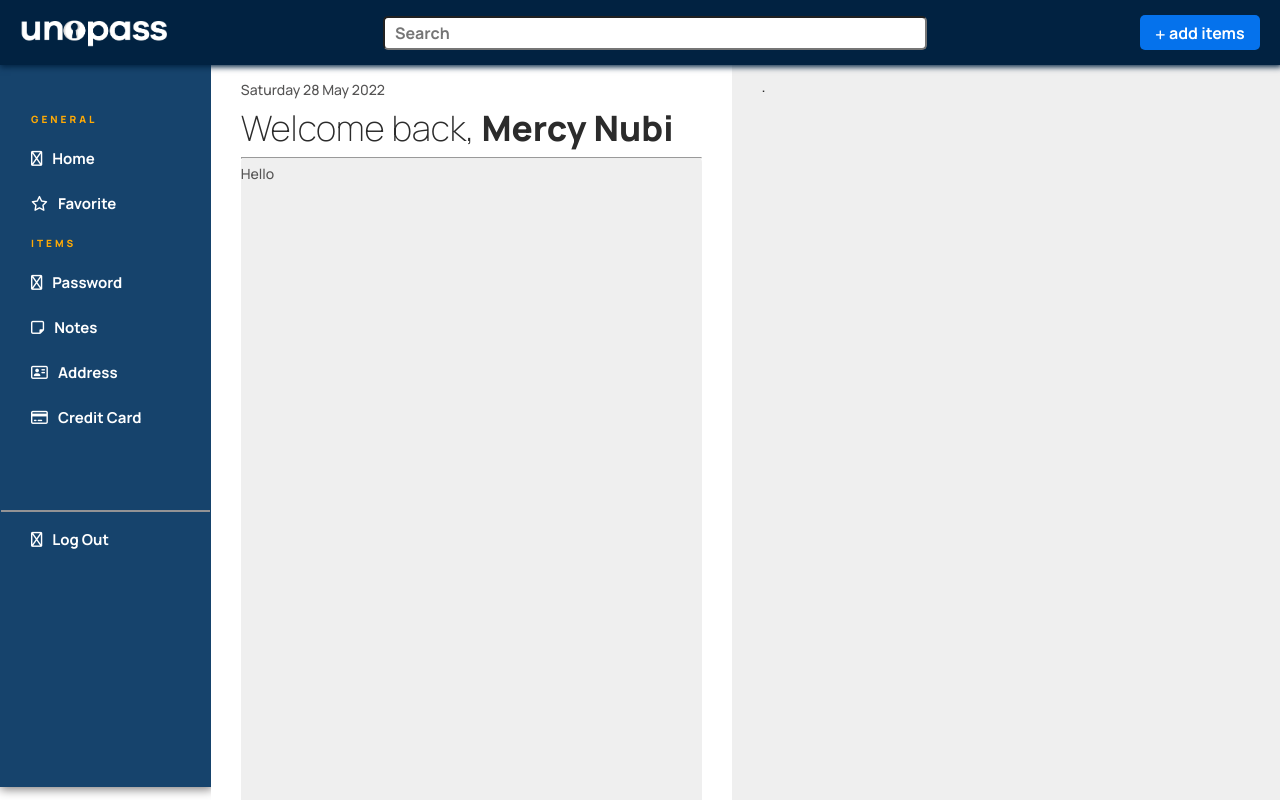
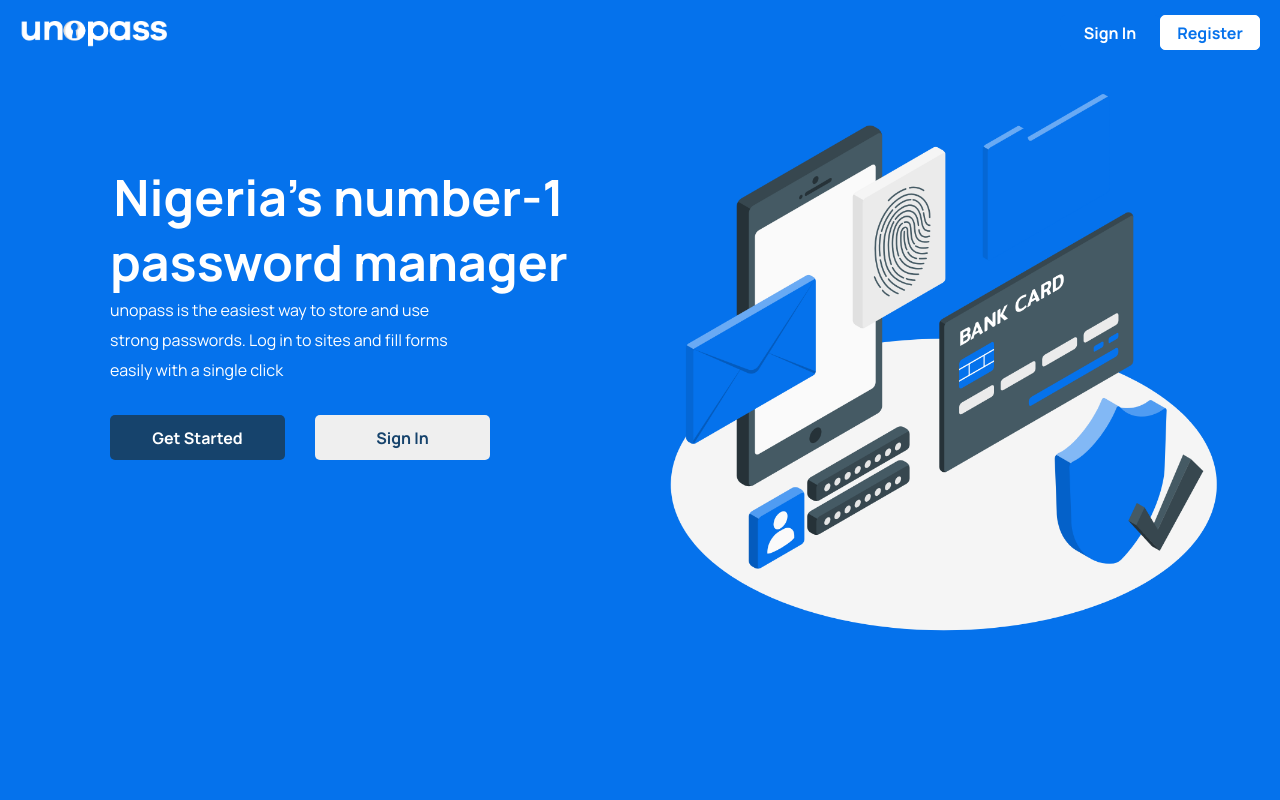
Before and after one commit to donice/unopass, a React (Create React App) app: page / in a window 1280 px wide. Shown: the top 800 px of the page. Built offline with nearby package versions, Linux system fonts and the light colour scheme.

Commit message:
implemented the router

```diff
--- a/src/App.js
+++ b/src/App.js
@@ -4,11 +4,29 @@ import Registration from './components/Registration/Registration'
 import SignIn from './components/Sign-in/Sign-in';
 import Dashboard from './components/Dashboard/Dashboard';
 
+import { BrowserRouter as Router, Route, Switch } from 'react-router-dom'
+
 function App() {
   return (
-    <div className='App'>
-      <Dashboard />
-    </div>
+    <Router>
+      <div className='App'>
+        {/* <Dashboard />  */}
+        <Switch>
+          <Route exact path='/'>
+            <Hero />
+          </Route>
+          <Route path='/register'>
+            <Registration />
+          </Route>
+          <Route path='/signin'>
+            <SignIn />
+          </Route>
+          <Route path='/dashboard'>
+            <Dashboard />
+          </Route>
+        </Switch>
+      </div>
+    </Router>
   );
 }
 
--- a/src/components/Dashboard/Navbar.js
+++ b/src/components/Dashboard/Navbar.js
@@ -1,10 +1,21 @@
 import './Dashboard.css'
 // import Logo from '../../static/images/favicon-white.png'
 import LogoText from '../../static/images/unopass-logo.png'
-
+import React, { useState } from 'react';
+import Popup from '../Popup/Popup';
+import Lock from '../../static/icons/lock.svg'
+import Note from '../../static/icons/file-text.svg'
+import Map from '../../static/icons/map.svg'
+import Card from '../../static/icons/credit-card.svg'
+import Contact from '../../static/icons/user-plus.svg'
 
 
 const Navbar = () => {
+    const [isOpen, setIsOpen] = useState(false);
+
+    const togglePopup = () => {
+        setIsOpen(!isOpen);
+     }
 
     return (
         <div>
@@ -13,14 +24,62 @@ const Navbar = () => {
                 <img src={LogoText} alt='logo' className='Dashboard--navbar--logo' />
                 <input type="text" id="fname" name="fname" placeholder="Search" />
                 <nav className='Dashboard--navbar--button'>
-                    <button className='addItem-btn'><i class="fas fa-plus" />add items</button>
+
+            {/* Horizontal Nav  */}
+
+            {/* Add Item Popup  */}
+                    <button
+                        className='addItem-btn'
+                        onClick={togglePopup}
+                        value='add items'
+                    > <i class="fas fa-plus" />add items
+                        {isOpen && <Popup
+                            className='popup--info'
+                            content={<>
+                                <nav>
+                                    <b>Add Items</b>
+                                </nav>
+                                <div className='popup-box-additem-div'>
+                                    <div>
+                                        <img src={Lock}  alt='lock symbol' />
+                                        Password
+                                    </div>
+                                    <div>
+                                    <img src={Note}  alt='lock symbol' />
+                                        Secure Note
+                                    </div>
+                                    <div>
+                                    <img src={Map}  alt='lock symbol' />
+                                        Address
+                                    </div>
+                                    <div>
+                                        <img src={Card}  alt='lock symbol' />
+                                        Card
+                                    </div>
+                                    <div>
+                                    <img src={Contact}  alt='lock symbol' />
+                                        Contact
+                                    </div>
+
+                                </div>
+
+                                <button>add item</button>
+                            </>}
+                            handleClose={togglePopup}
+                        />}
+                    </button>
+            {/* Add Item Popup  */}
+
                 </nav>
             </div>
-
-            {/* -------------- */}
 
         </div>
     )
 }
 
 export default Navbar;
+
+
+
+
+{/* <i class="fas fa-plus" />add items */}
--- a/src/components/Hero/Hero-body.js
+++ b/src/components/Hero/Hero-body.js
@@ -1,5 +1,6 @@
 import './Hero.css'
 import FrontImage from '../../static/images/Secure-data-amico.png'
+import { Link } from 'react-router-dom'
 
 const Body = () => {
     return (
@@ -15,8 +16,8 @@ const Body = () => {
                     easily with a single click
                 </p>
                 <div className='Hero--btn'>
-                    <button className='join'>Get Started</button>
-                    <button className='signin'>Sign In</button>
+                    <Link to='/register'> <button className='join'>Get Started</button></Link>
+                    <Link to='/signin'> <button className='signin'>Sign In</button></Link>
                 </div>
             </div>
             <img src={FrontImage} alt='front'/>
--- a/src/components/Hero/Hero.css
+++ b/src/components/Hero/Hero.css
@@ -1,10 +1,10 @@
 body {
     background-color: #0572EC;
-    color: #fff;
 }
 
 .Hero {
     height: 100vh;
+    color: white;
 }
 
 .Hero--section {
@@ -33,6 +33,8 @@ body {
     line-height: 30px;
     margin: 0;
     text-align: left;
+    color: #fff;
+
     /* border: 1px solid red; */
 }
 
--- a/src/components/Navbar/Navbar.css
+++ b/src/components/Navbar/Navbar.css
@@ -30,6 +30,7 @@
     background-color: #0572ec;
     border: 1px solid transparent;
     color: #fff;
+    text-decoration: none;
 }
 
 .signin-btn:hover {
@@ -48,6 +49,7 @@
     border: 1px solid #0a7800;
 }
 
+
 @media screen and (max-width: 620px) {
     .navbar img{
         width: 130px;
--- a/src/components/Navbar/Navbar.js
+++ b/src/components/Navbar/Navbar.js
@@ -1,5 +1,6 @@
 import './Navbar.css'
 import Logo from '../../static/images/unopass-logo.png'
+import { Link } from 'react-router-dom'
 
 
 const Navbar = () => {
@@ -7,8 +8,8 @@ const Navbar = () => {
         <div className='navbar' >
                 <img src={Logo} alt='logo' className='navbar--logo' />
                 <nav>
-                    <button className='signin-btn'>Sign in</button>
-                    <button className='register-btn'>Register</button>
+                    <Link to='/signin'><button className='signin-btn'>Sign In</button></Link>
+                    <Link to='/register'><button className='register-btn'>Register</button></Link>
                 </nav>
         </div>
     )
```
Also changed, not shown: src/components/Popup/NewItem.js (deleted, +0 -15 lines).
